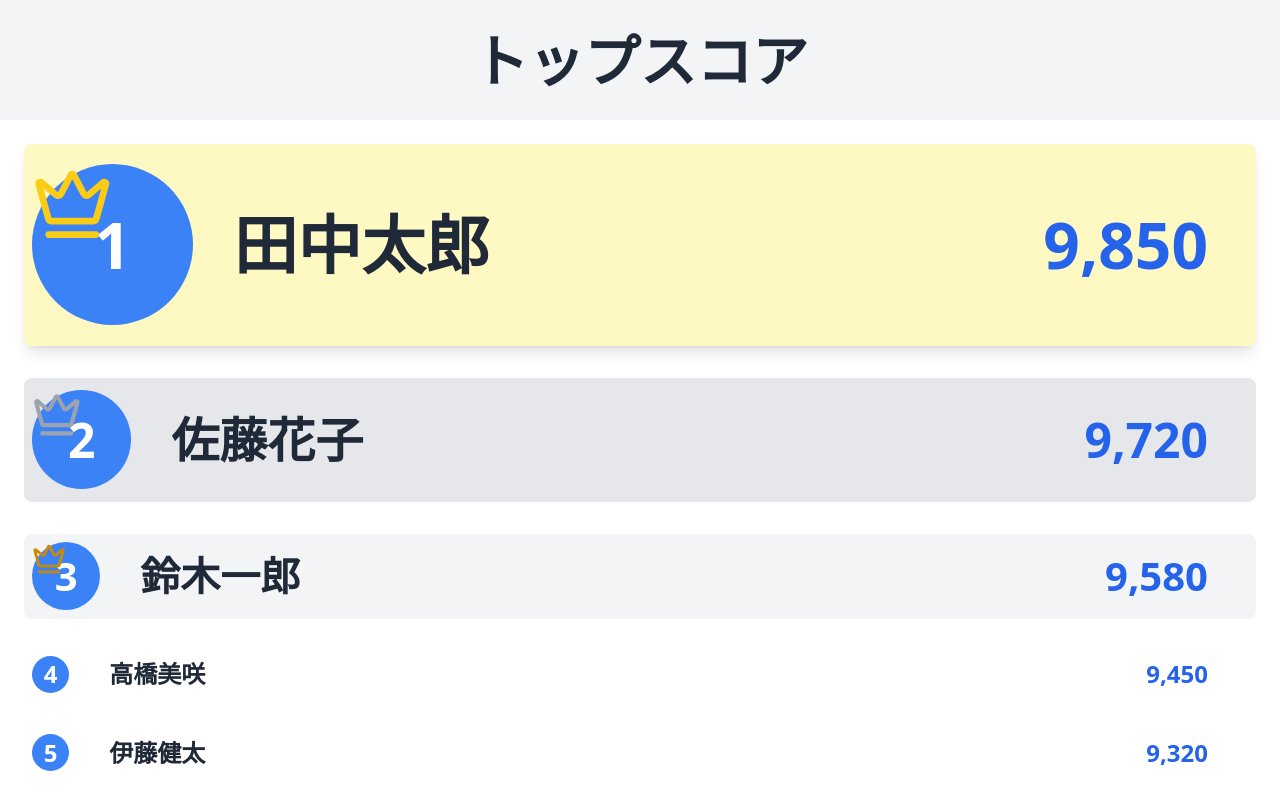
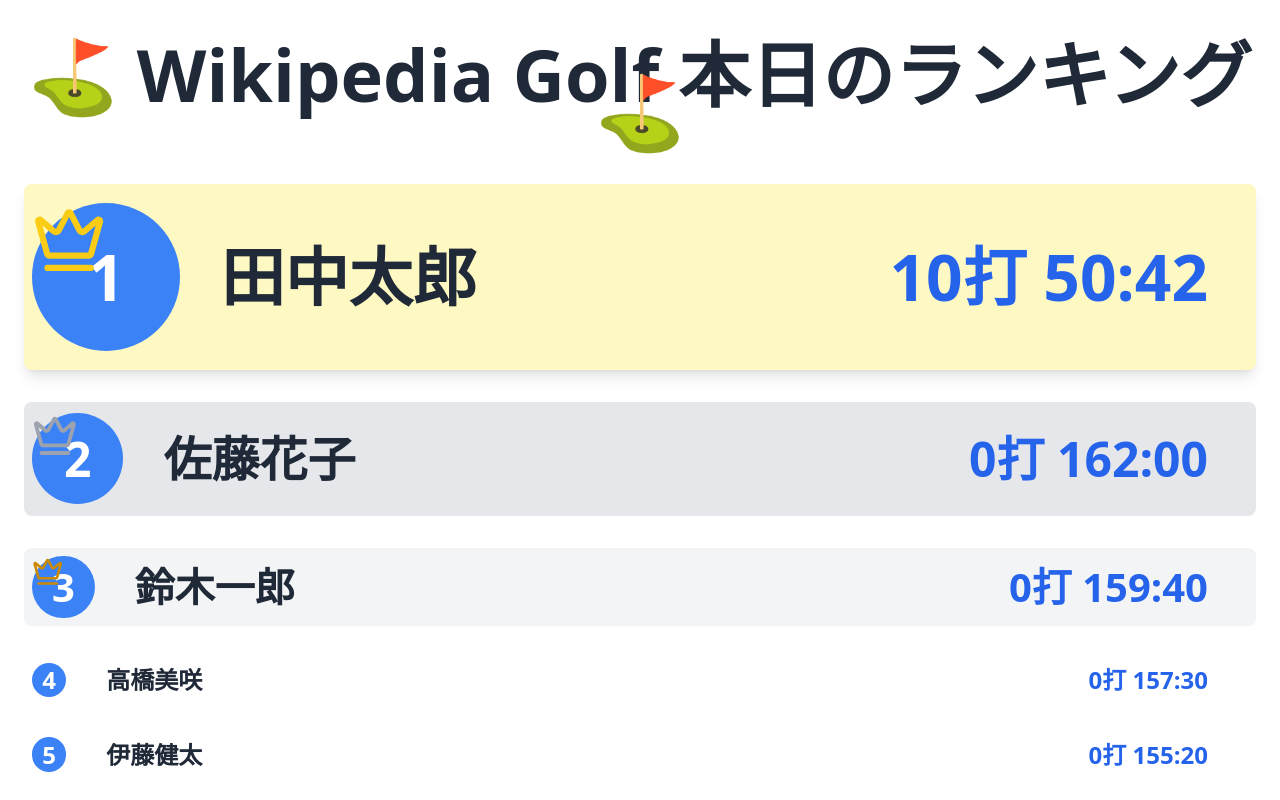
Before and after one commit to TUS-OSK/ranking-table, a React (Vite) app in the folder frontend/: page / in a window 1280 px wide. Built offline with nearby package versions, Linux system fonts and the light colour scheme; no server answers.

Commit message:
wikipedia golf用の表示に変更

```diff
--- a/frontend/src/leaderboard.tsx
+++ b/frontend/src/leaderboard.tsx
@@ -29,7 +29,7 @@
   };
 
   const [topUsers, setTopUsers] = useState([
-    { name: "田中太郎", score: 9850 },
+    { name: "田中太郎", score: 10003002 },
     { name: "佐藤花子", score: 9720 },
     { name: "鈴木一郎", score: 9580 },
     { name: "高橋美咲", score: 9450 },
@@ -39,7 +39,7 @@
   useEffect(() => {
     const fetchData = async () => {
       try {
-        const response = await fetch('https://api.example.com/leaderboard');
+        const response = await fetch('http://54.84.41.124:8080/');
         const data = await response.json();
         setTopUsers(data); // Update state with fetched data
       } catch (error) {
@@ -55,9 +55,9 @@
   return (
     <div className="flex items-center justify-center w-screen h-screen bg-gradient-to-br from-blue-500 to-purple-600 overflow-hidden">
       <div className="w-full h-full flex flex-col bg-white">
-        <div className="text-3xl font-bold text-center text-gray-800 py-2 bg-gray-100 flex-shrink-0 flex items-center justify-center"
-          style={{ height: `${height * 0.15}px`, fontSize: `${height * 0.07}px` }}>
-          トップスコア
+        <div className="text-3xl font-bold text-center text-gray-800 py-2 mt-6 flex-shrink-0 flex items-center justify-center"
+          style={{ height: `${height * 0.17}px`, fontSize: `${height * 0.09}px` }}>
+          ⛳ Wikipedia Golf 本日のランキング ⛳
         </div>
         <ul className="flex-grow flex flex-col justify-between p-2 overflow-hidden" role="list">
           {topUsers.map((user, index) => (
@@ -95,7 +95,8 @@
                     className={`font-bold pr-10 text-blue-600`}
                     aria-label={`スコア: ${user.score.toLocaleString()}`}
                   >
-                    {user.score.toLocaleString()}
+                    {Math.floor(user.score / 10 ** 6) + '打  ' +
+                      `${Math.floor((user.score % 10 ** 6) / 60).toString().padStart(2, '0')}:${(user.score % 60).toString().padStart(2, '0')}`}
                   </span>
                 </div>
               </div>
```
